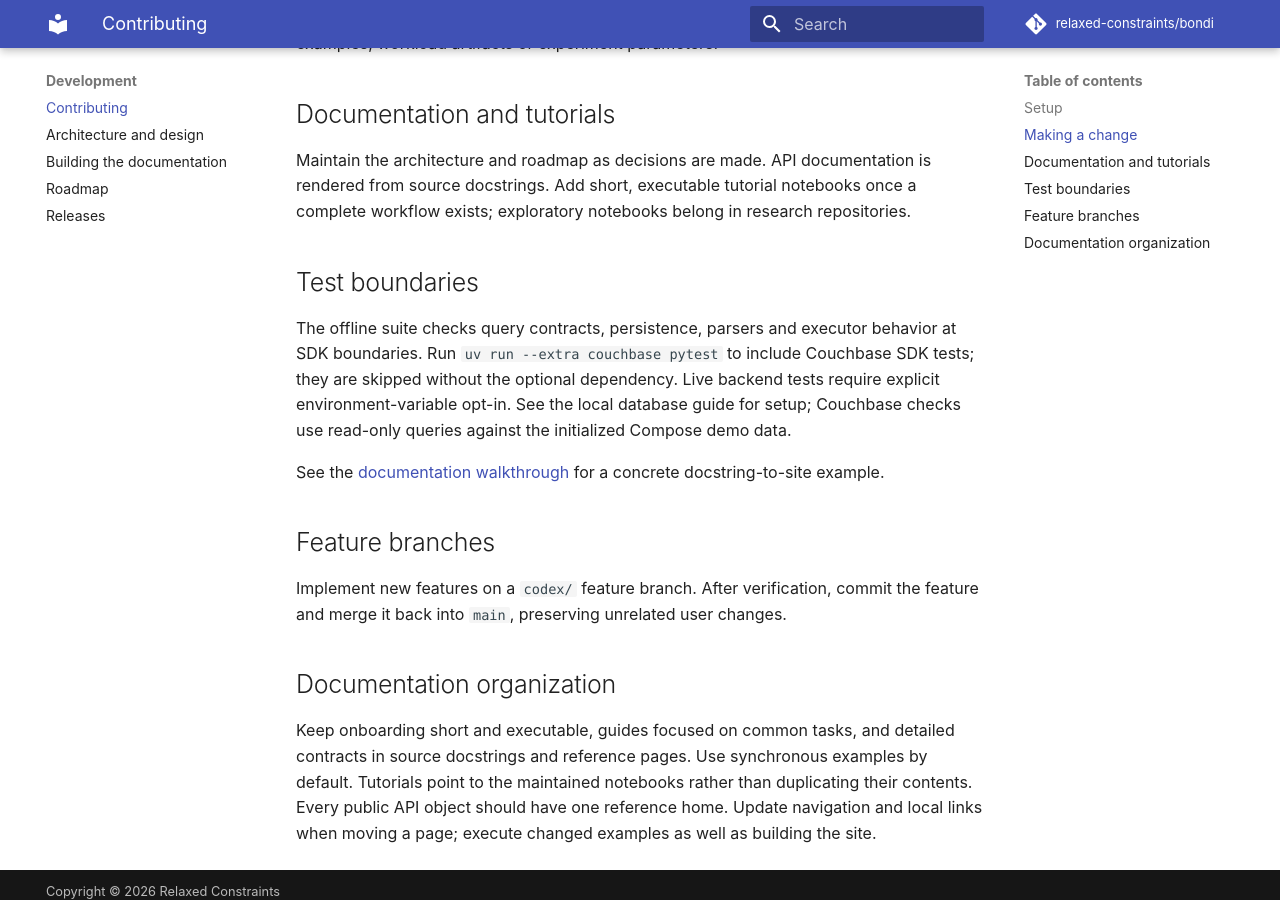
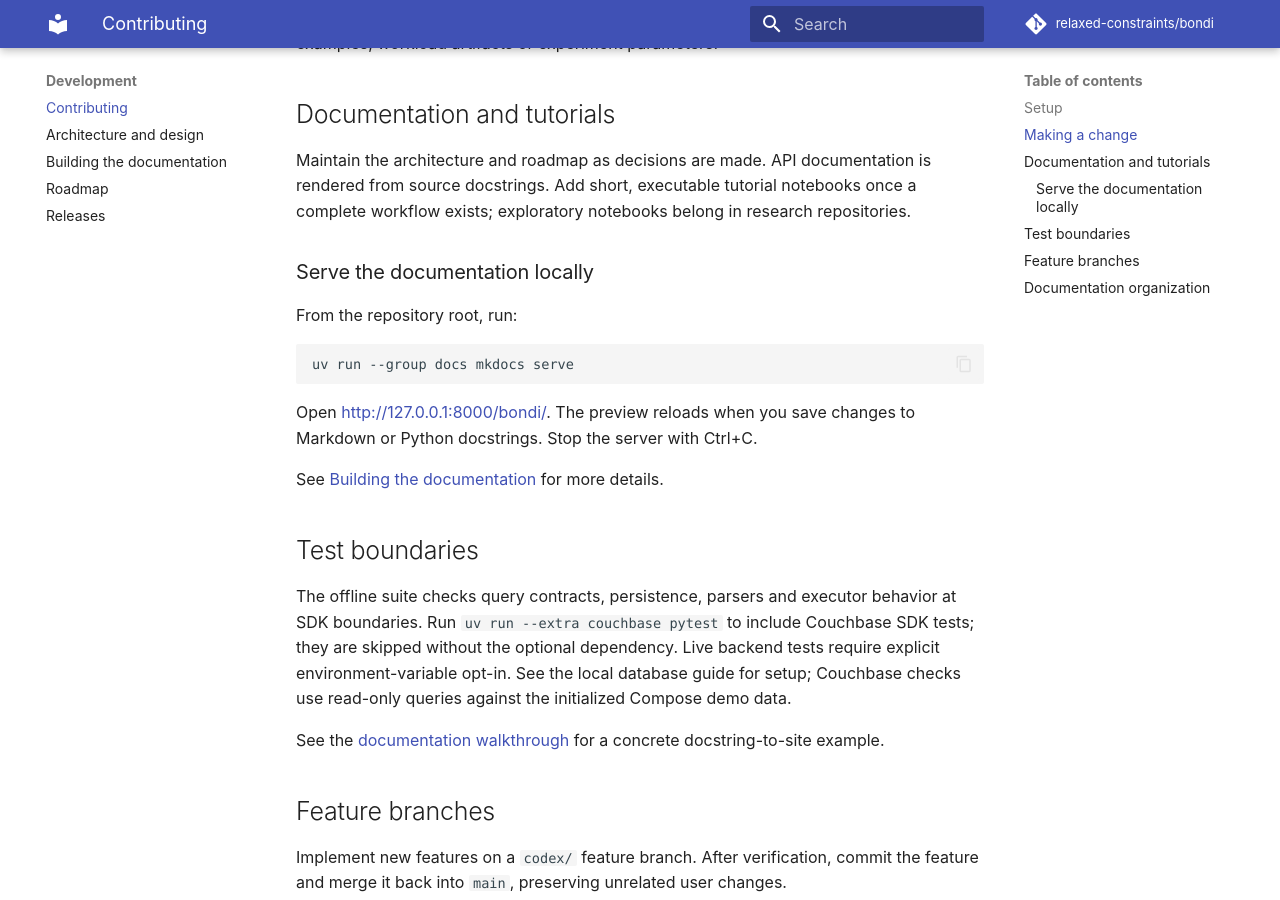
Before and after one commit to relaxed-constraints/bondi, an MkDocs documentation site: the page built from docs/contributing.md, in a window 1280 px wide and 900 px high, scrolled down 865 px. Built offline with MkDocs 1.6.1 and Material for MkDocs 9.7.7, drawn with Linux system fonts in a browser that asks for light colours; comment, search, counter and statistics services are not loaded.

Commit message:
docs: make local preview command easy to find in Development

````diff
--- a/docs/contributing.md
+++ b/docs/contributing.md
@@ -40,6 +40,19 @@ Maintain the architecture and roadmap as decisions are made. API documentation i
 rendered from source docstrings. Add short, executable tutorial notebooks once a
 complete workflow exists; exploratory notebooks belong in research repositories.
 
+### Serve the documentation locally
+
+From the repository root, run:
+
+```sh
+uv run --group docs mkdocs serve
+```
+
+Open <http://127.0.0.1:8000/bondi/>. The preview reloads when you save changes to
+Markdown or Python docstrings. Stop the server with Ctrl+C.
+
+See [Building the documentation](documentation.md#4-preview-locally) for more details.
+
 ## Test boundaries
 
 The offline suite checks query contracts, persistence, parsers and executor behavior
````
Also changed, not shown: docs/documentation.md (+1 -1 lines).
